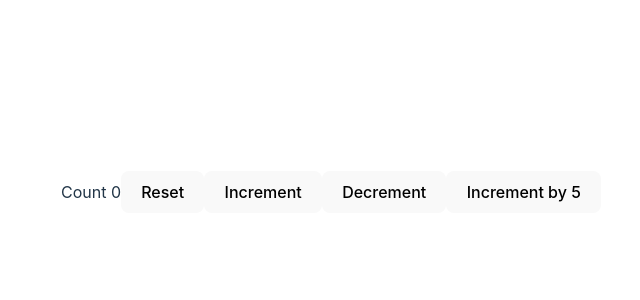
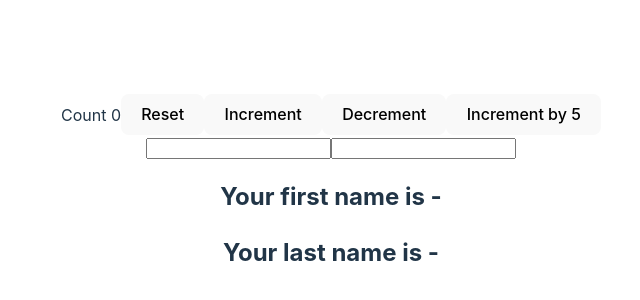
Before and after one commit to leo-mutuku/reacthook-deepdive, a React (Vite) app: page / in a window 1280 px wide. Shown: the part 208-508 px from the top of the page, without its empty margins (309-949 px from the left). Built offline with nearby package versions, Linux system fonts and the light colour scheme.

Commit message:
usestate with objects

```diff
--- a/src/App.jsx
+++ b/src/App.jsx
@@ -4,12 +4,14 @@
 import ClassCounter from './components/ClassCounter'
 import FunctionalCounter from './components/FunctionalCounter'
 import HookCounter from './components/HookCounter'
+import HookCounter1 from './components/HookCounter1'
 function App() {
   return (
     <>
     {/* <ClassCounter />
     <FunctionalCounter /> */}
     <HookCounter />
+    <HookCounter1 />
     </>
   )
 }
--- /dev/null
+++ b/src/components/HookCounter1.jsx
@@ -0,0 +1,16 @@
+import React, {useState} from 'react'
+
+export default function HookCounter1() {
+    const [name, setName] = useState({firstName:'', lastName:''})
+
+  return (
+    <div>
+        <input type='text' value={name.firstName}
+        onChange={(e)=>setName({...name,firstName:e.target.value})}/>
+        <input type='text' value={name.lastName}
+        onChange={(e)=>setName({...name,lastName:e.target.value})} />
+        <h2>Your first name is - {name.firstName}</h2>
+        <h2>Your last name is - {name.lastName}</h2>
+    </div>
+  )
+}
```
